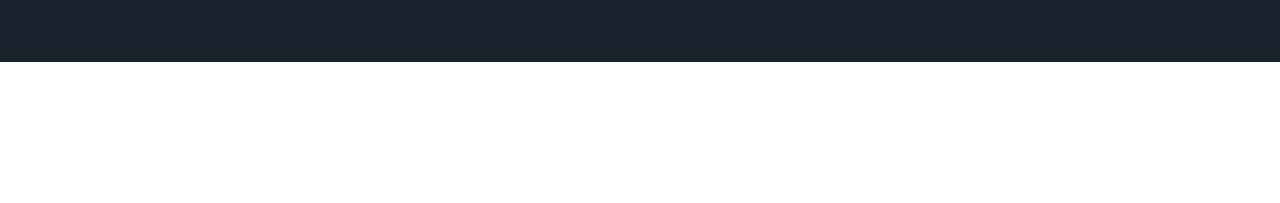
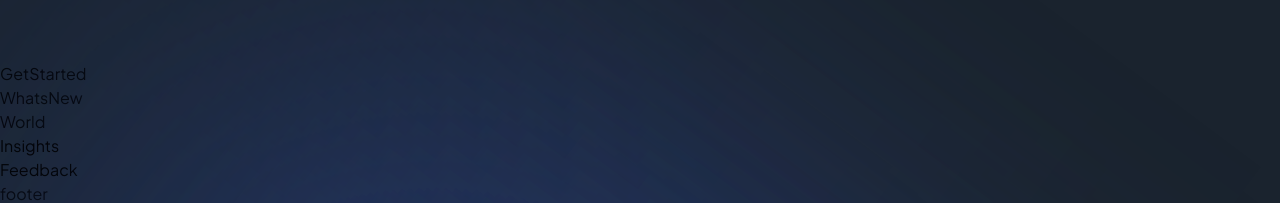
Before and after one commit to PieroVillanueva/Metaverse-Next, a Next.js app: page / in a window 1280 px wide. Shown: the part 2578-2781 px from the top of the page. Before the commit the page ends 2640 px from the top, so only its background shows below. Built offline with nearby package versions, Linux system fonts and the light colour scheme.

Commit message:
todos componentes y secciones creados

```diff
--- a/src/app/page.jsx
+++ b/src/app/page.jsx
@@ -1,13 +1,13 @@
-import { Navbar } from "@/components";
+import { Footer, Navbar } from "@/components";
 import {
   About,
   Explore,
-  // Feedback,
-  // GetStarted,
+  Feedback,
+  GetStarted,
   Hero,
-  // Insights,
-  // WhatsNew,
-  // World,
+  Insights,
+  WhatsNew,
+  World,
 } from "../sections";
 
 export default function Page() {
@@ -20,6 +20,18 @@ export default function Page() {
         <div className="gradient-03 z-0" />
         <Explore />
       </div>
+      <div className="relative">
+        <GetStarted />
+        <div className="gradient-04 z-0" />
+        <WhatsNew />
+      </div>
+      <World />
+      <div className="relative">
+        <Insights />
+        <div className="gradient-04 z-0" />
+        <Feedback />
+      </div>
+      <Footer />
     </div>
   );
 }
--- /dev/null
+++ b/src/components/Footer.jsx
@@ -0,0 +1,7 @@
+"use client";
+
+const Footer = () => {
+  return <footer>footer</footer>;
+};
+
+export default Footer;
--- /dev/null
+++ b/src/components/InsightCard.jsx
@@ -0,0 +1,7 @@
+"use client";
+
+const InsightCard = () => {
+  return <div>InsightCard</div>;
+};
+
+export default InsightCard;
--- /dev/null
+++ b/src/components/NewFeatures.jsx
@@ -0,0 +1,5 @@
+const NewFeatures = () => {
+  return <div>NewFeatures</div>;
+};
+
+export default NewFeatures;
--- /dev/null
+++ b/src/components/StartSteps.jsx
@@ -0,0 +1,5 @@
+const StartSteps = () => {
+  return <div>StartSteps</div>;
+};
+
+export default StartSteps;
--- /dev/null
+++ b/src/sections/Feedback.jsx
@@ -0,0 +1,7 @@
+"use client";
+
+const Feedback = () => {
+  return <section>Feedback</section>;
+};
+
+export default Feedback;
--- /dev/null
+++ b/src/sections/GetStarted.jsx
@@ -0,0 +1,6 @@
+"use client";
+
+const GetStarted = () => {
+  return <section>GetStarted</section>;
+};
+export default GetStarted;
--- /dev/null
+++ b/src/sections/Insights.jsx
@@ -0,0 +1,9 @@
+"use client";
+
+import React from "react";
+
+const Insights = () => {
+  return <section>Insights</section>;
+};
+
+export default Insights;
--- /dev/null
+++ b/src/sections/WhatsNew.jsx
@@ -0,0 +1,7 @@
+"use client";
+
+const WhatsNew = () => {
+  return <section>WhatsNew</section>;
+};
+
+export default WhatsNew;
--- /dev/null
+++ b/src/sections/World.jsx
@@ -0,0 +1,7 @@
+"use client";
+
+const World = () => {
+  return <section>World</section>;
+};
+
+export default World;
```
Also changed, not shown: src/components/index.js (+8 -8 lines), src/sections/index.js (+10 -10 lines).
